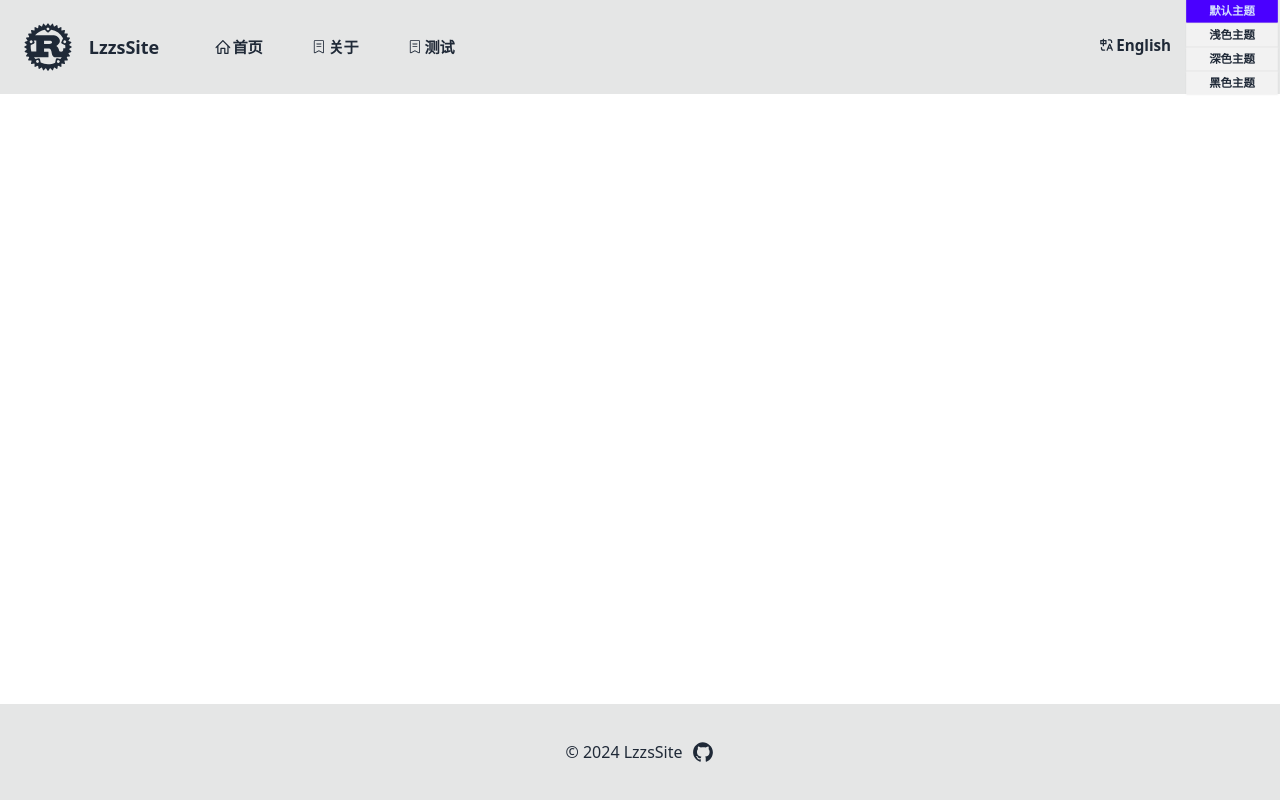
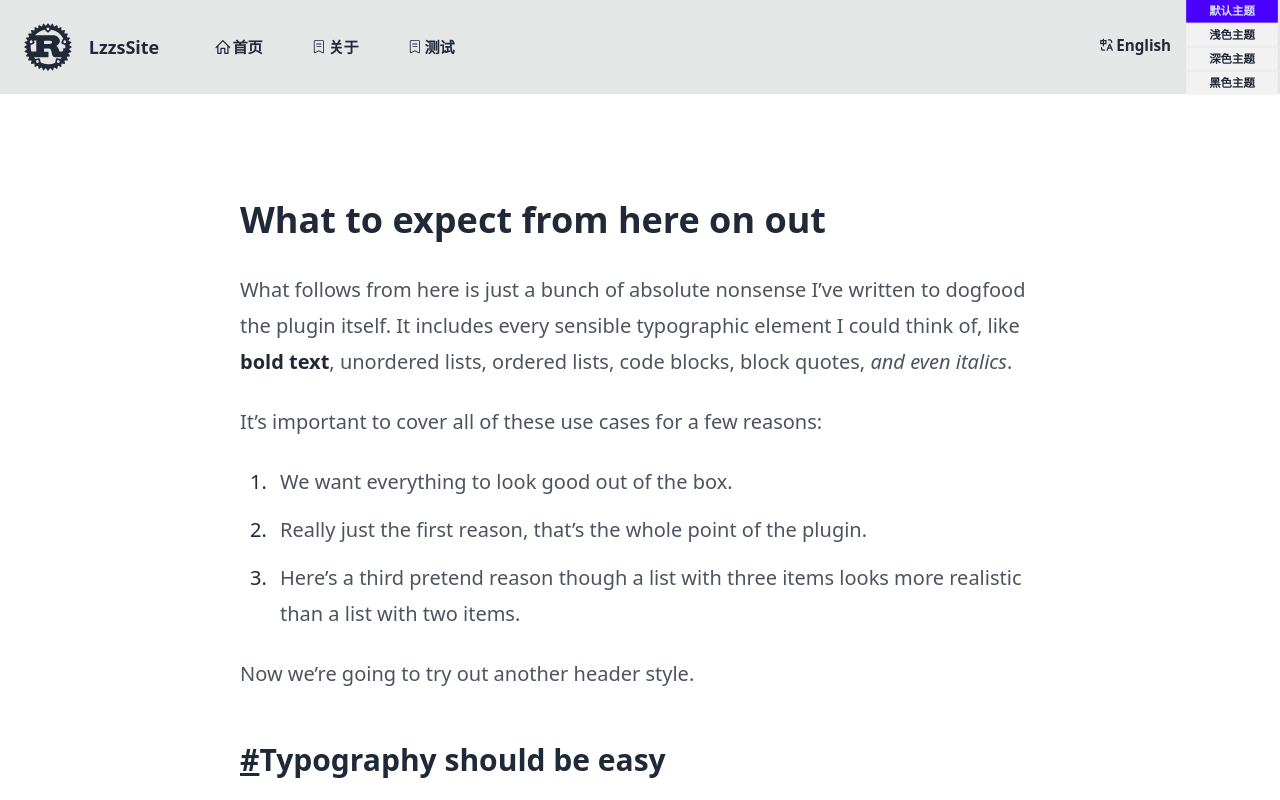
Before and after one commit to lzzsG/lzzs.fun, a React (Create React App) app: page /markdown1 in a window 1280 px wide. Shown: the top 800 px of the page. Built offline with nearby package versions, Linux system fonts and the light colour scheme.

Commit message:
fix ms prose

```diff
--- a/src/components/MarkdownPage.js
+++ b/src/pages/MarkdownPage.js
@@ -15,7 +15,7 @@ const MarkdownPage = ({ filePath }) => {
     }, [filePath]);
 
     return (
-        <div className="mt-48 flex justify-center">
+        <div className="m-6 md:m-12 2xl:m-24 flex justify-center">
             <article className="prose prose-slate lg:prose-xl max-w-[800px]">
                 <div dangerouslySetInnerHTML={{ __html: markdown }} />
             </article>
--- a/src/pages/TestPage.js
+++ b/src/pages/TestPage.js
@@ -145,9 +145,9 @@ const AboutPage = () => {
                 </div>
             </div>
 
-            <div class="mt-48 flex justify-center ">
+            <div class="mt-12 md:mt-48 flex justify-center ">
 
-                <article class="prose prose-slate lg:prose-xl max-w-[800px]">
+                <article class="prose prose-slate max-w-full lg:prose-xl max-w-[800px]">
                     <div dangerouslySetInnerHTML={{ __html: markdown }} />
                 </article>
             </div>
--- a/src/routes.js
+++ b/src/routes.js
@@ -2,6 +2,7 @@
 import HomePage from './pages/HomePage';
 import AboutPage from './pages/AboutPage';
 import TestPage from './pages/TestPage';
+import MarkdownPage from './pages/MarkdownPage';
 
 
 const routes = [
@@ -18,6 +19,11 @@ const routes = [
         path: '/test',
         element: <TestPage />,
     },
+    {
+        path: '/markdown1',
+        element: < MarkdownPage filePath="./md/WhatToOut.md" />
+    },
+
 ];
 
 export default routes;
```
